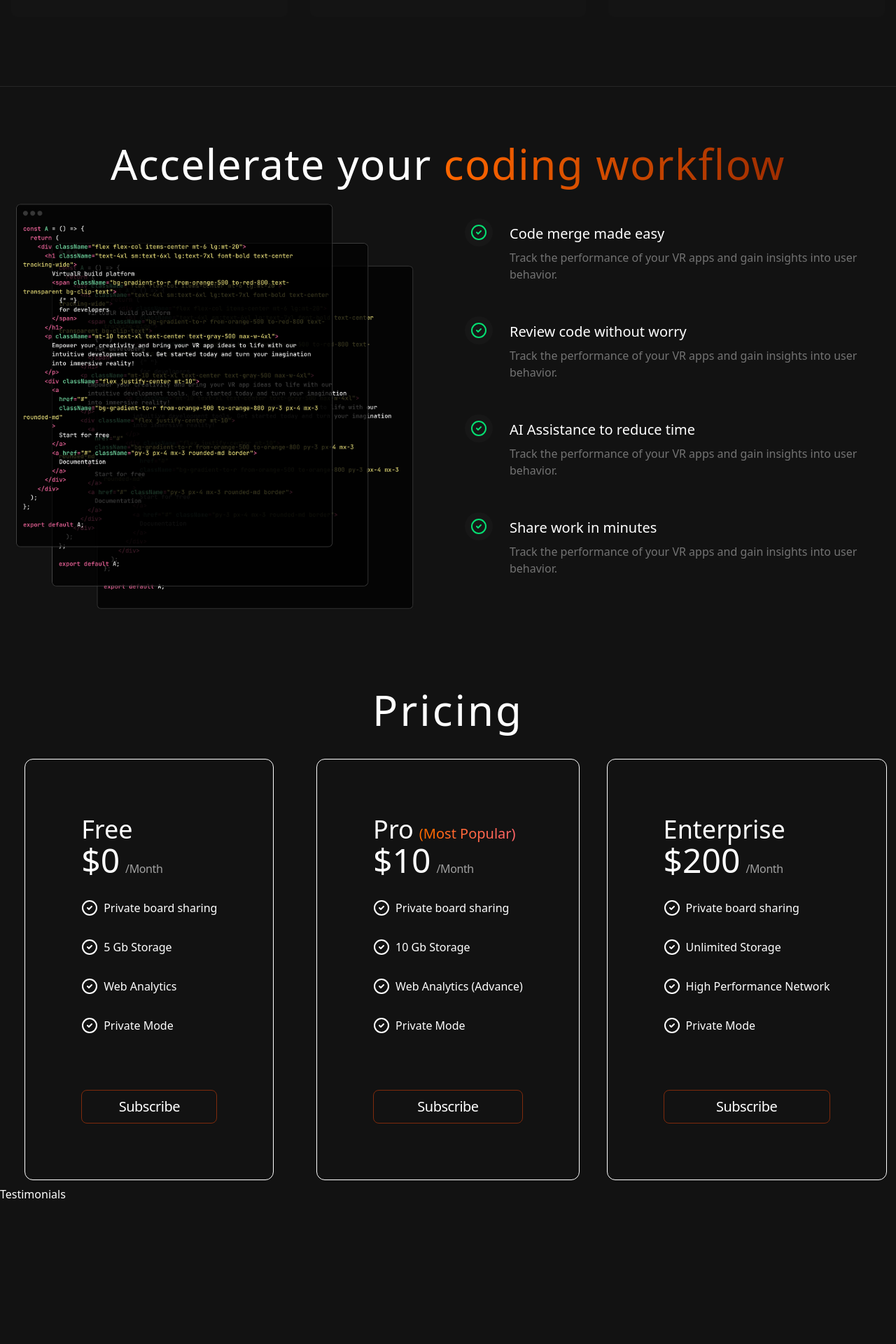
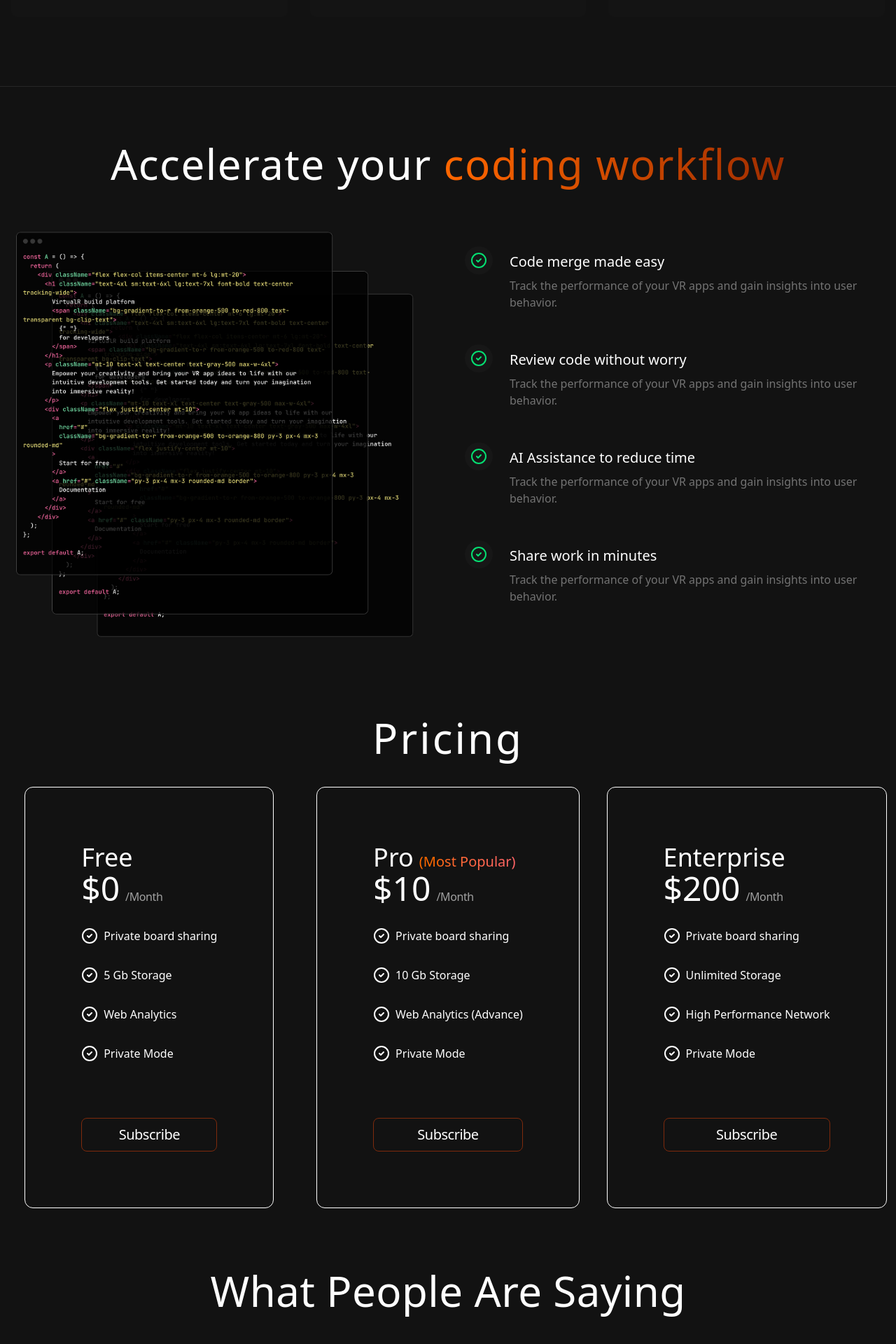
Before and after one commit to thekamiyeoladipo/virtual-labs, a React (Vite) app: page / in a window 1280 px wide. Shown: the part 1481-3401 px from the top of the page at 70% size. Before the commit the page ends 3199 px from the top, so only its background shows below. Built offline with nearby package versions, Linux system fonts and the light colour scheme.

Commit message:
Add Testimonials component and update navItems href for Testimonials

```diff
--- a/src/components/Testimonials.jsx
+++ b/src/components/Testimonials.jsx
@@ -1,8 +1,12 @@
-import React from 'react'
+import { testimonials } from '../constants';
 
 const Testimonials = () => {
   return (
-    <div>Testimonials</div>
+    <div id='testi' className='mt-10 tracking-wide'>
+    <h2 className='text-3xl sm:text-5xl lg:text-6xl text-center my-10 lg:my-20 '>
+        What People Are Saying
+        </h2>
+    </div>
   )
 }
 
--- a/src/components/Workflow.jsx
+++ b/src/components/Workflow.jsx
@@ -21,11 +21,11 @@ const Workflow = () => {
       </h2>
       <div className="flex flex-wrap justify-center">
         {/* left column */}
-        <div className="p-2 w-full lg:w-1/2">
+        <div className="mt-10 p-2 w-full lg:w-1/2">
           <img src={codeImg} alt="" />
         </div>
         {/* right column */}
-        <div className="pt-12 w-full lg:w-1/2">
+        <div className="mt-10 pt-12 w-full lg:w-1/2">
           {checklistItems.map((item, index) => (
             <div
               key={index}
--- a/src/constants/index.jsx
+++ b/src/constants/index.jsx
@@ -16,7 +16,7 @@ export const navItems = [
   { label: "Features", href: "#features" },
   { label: "Workflow", href: "#workflow" },
   { label: "Pricing", href: "#pricing" },
-  { label: "Testimonials", href: "#" },
+  { label: "Testimonials", href: "#testi" },
 ];
 
 export const testimonials = [
```
